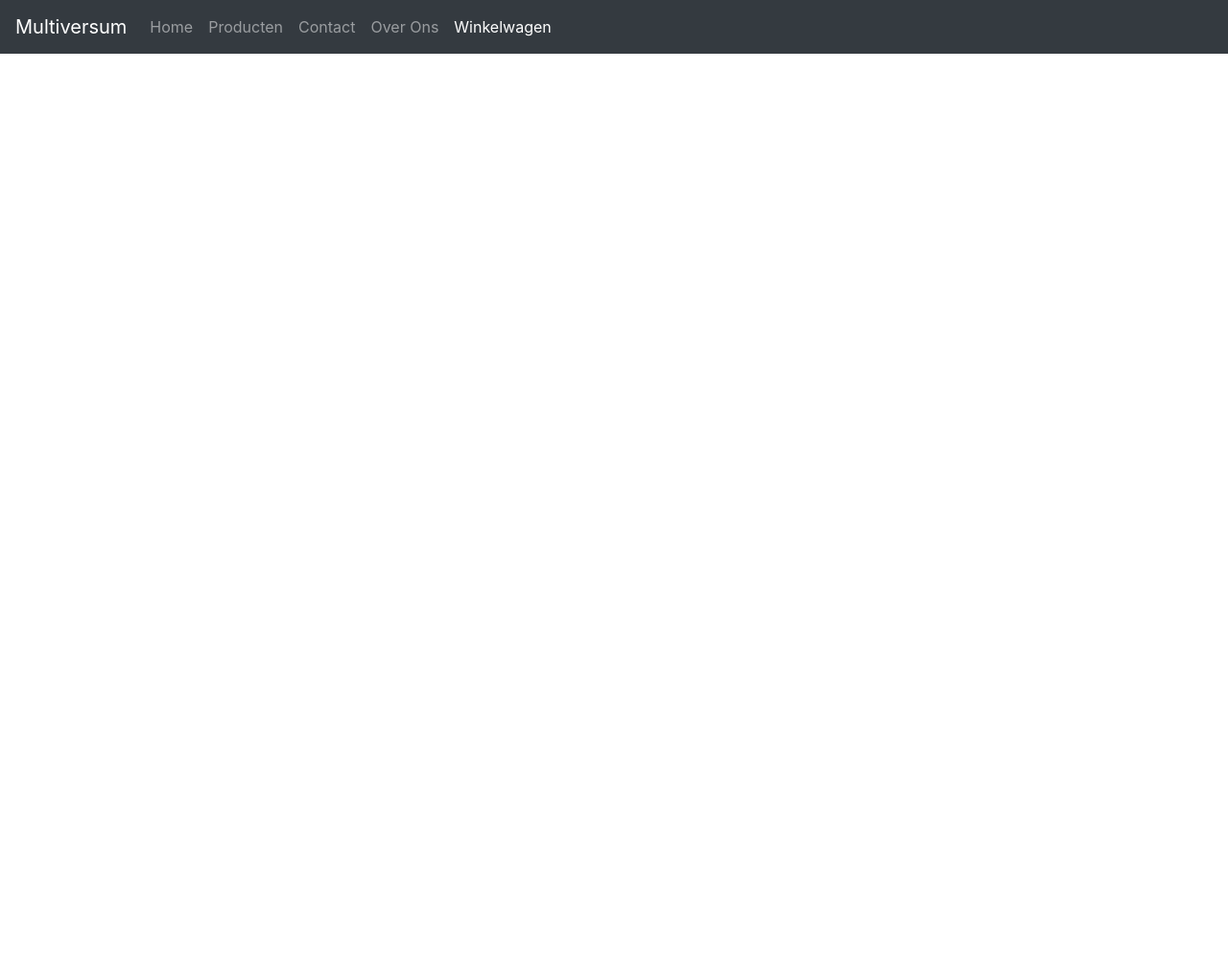
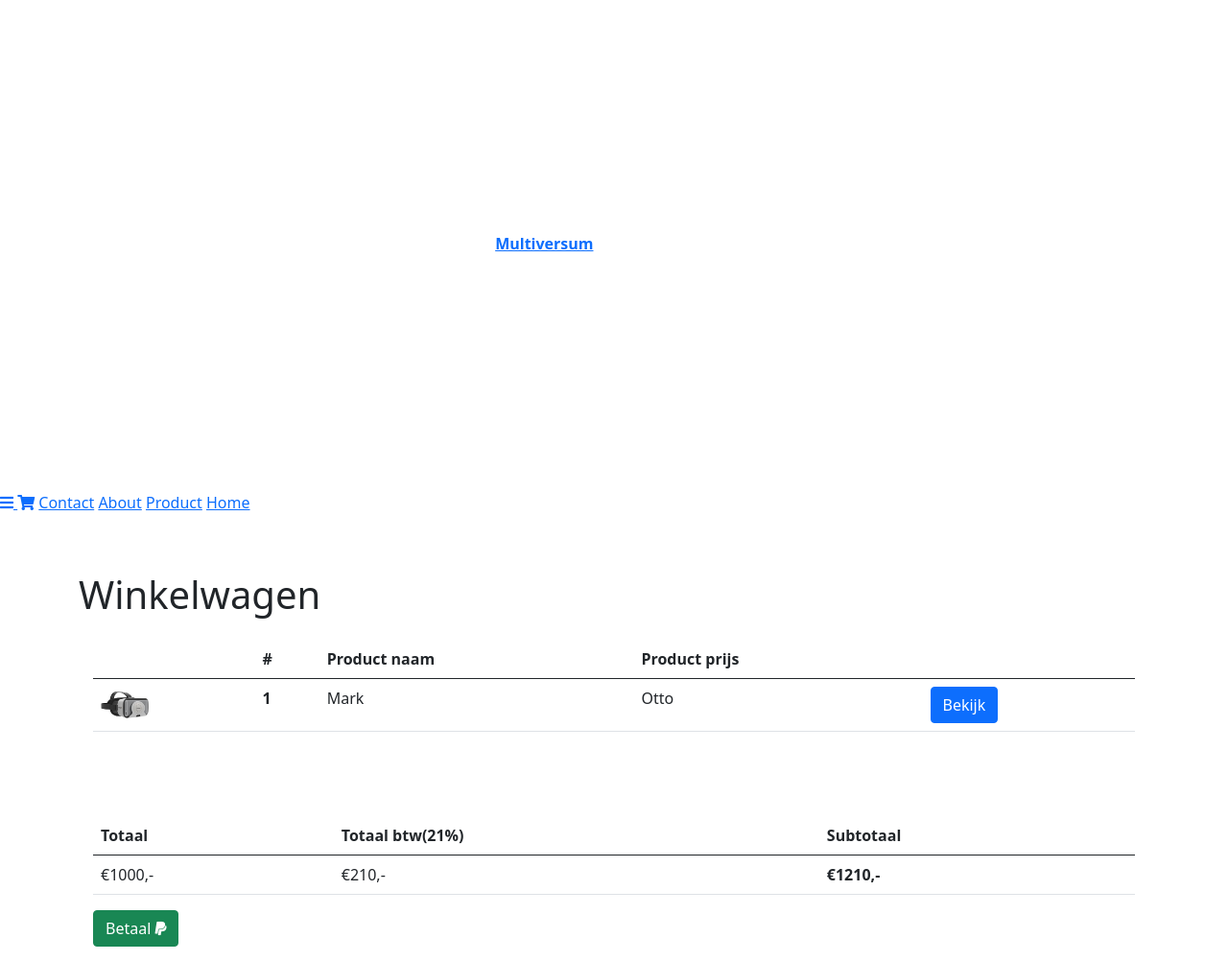
Before and after one commit to JorisFietje/Phoenix-VR, a PHP site: page /shopping.php in a window 1280 px wide. Shown: the whole page at 96% size. Before the commit the page ends 56 px from the top, so only its background shows below. Run offline with PHP 8.4, Linux system fonts and the light colour scheme; some libraries are stand-ins or nearby versions.

Commit message:
Update shopping.php

```diff
--- a/shopping.php
+++ b/shopping.php
@@ -1,45 +1,98 @@
+<?php
+$page = "shoppingCart";
+$error = 0;
+$error_message = "";
+
+$totalPrice = 1000;
+$tax = 21;
+$subtotal = 0;
+
+$cookie_name = "shoppingCart";
+$cookie_value = "1";
+
+if(isset($_COOKIE["shoppingCart"])){
+  echo "<span>";
+  echo var_dump(json_decode($_COOKIE["shoppingCart"]));
+  echo "</span>";
+}
+?>
+
 <!DOCTYPE html>
 <html>
-    <head>
-      <meta charset="UTF-8">
-        <meta name="viewport" content="width=device-width, initial-scale=1">
-        <link rel="stylesheet" type="text/css" href="css/style.css">
-        <link rel="stylesheet" href="https://use.fontawesome.com/releases/v5.0.7/css/all.css">
-        <link rel="stylesheet" href="https://cdn.jsdelivr.net/npm/bootstrap@4.6.0/dist/css/bootstrap.min.css" integrity="sha384-B0vP5xmATw1+K9KRQjQERJvTumQW0nPEzvF6L/Z6nronJ3oUOFUFpCjEUQouq2+l" crossorigin="anonymous">
-    </head>
-    <body>
-    <nav class="navbar navbar-expand-lg fixed-top navbar-dark bg-dark">
-      <a class="navbar-brand" href="index.php">Multiversum</a>
-      <button class="navbar-toggler" type="button" data-toggle="collapse" data-target="#navbarSupportedContent" aria-controls="navbarSupportedContent" aria-expanded="false" aria-label="Toggle navigation">
-        <span class="navbar-toggler-icon"></span>
-      </button>
+<head>
+  <?php include_once("incl/header.php"); ?>
+</head>
 
-  <div class="collapse navbar-collapse" id="navbarSupportedContent">
-    <ul class="navbar-nav mr-auto">
-      <li class="nav-item">
-        <a class="nav-link" href="index.php">Home</a>
-      </li>
-      <li class="nav-item">
-        <a class="nav-link" href="product.php">Producten</a>
-      </li>
-      <li class="nav-item">
-        <a class="nav-link" href="contact.php">Contact</a>
-      </li>
-      <li class="nav-item">
-        <a class="nav-link" href="about.php">Over Ons</a>
-      </li>
-      <li class="nav-item active">
-        <a class="nav-link" href="shopping.php">Winkelwagen <span class="sr-only">(current)</span></a>
-      </li>
-    </ul>
+<body>
+  <?php include_once("incl/menu.php"); ?>
+
+  <div class="container">
+    <h1>Winkelwagen</h1>
+    <?php
+
+
+    ?>
+    <div class="col-12">
+      <div class="container-cart">
+        <table class="table">
+          <thead>
+            <tr>
+              <th scope="col"></th>
+              <th scope="col">#</th>
+              <th scope="col">Product naam</th>
+              <th scope="col">Product prijs</th>
+              <th scope="col"></th>
+            </tr>
+          </thead>
+          <tbody>
+            <tr>
+              <td><img width="50" style="border-radius:5px;" src="./image/celexon.png"></td>
+              <th scope="row">1</th>
+              <td>Mark</td>
+              <td>Otto</td>
+              <td><a href="#" class="btn btn-primary">Bekijk</a></td>
+            </tr>
+
+          </tbody>
+        </table>
+        <br><br><br>
+        <?php
+        $totalTax = $totalPrice/100 * $tax;
+        $subTotal = $totalPrice+$totalTax;
+        ?>
+        <table class="table">
+          <thead>
+            <tr>
+              <th scope="col">Totaal</th>
+              <th scope="col">Totaal btw(21%)</th>
+              <th scope="col">Subtotaal</th>
+            </tr>
+          </thead>
+          <tbody>
+            <tr>
+              <td>&euro;<?php echo $totalPrice;?>,-</td>
+              <td>&euro;<?php echo $totalTax;?>,-</td>
+              <th>&euro;<?php echo $subTotal;?>,-</th>
+            </tr>
+          </tbody>
+        </table>
+        <a href="#" class="btn btn-success">Betaal <i class="fab fa-paypal"></i></a>
+
+      </div>
+    </div>
   </div>
-</nav>
 
-<footer class="bg-dark" style="marin-top: 60px;">
-<p>Gemaakt door Joris Fietjé en Thabit Oulali</p>
-        </footer>
-        <script src="https://code.jquery.com/jquery-3.5.1.slim.min.js" integrity="sha384-DfXdz2htPH0lsSSs5nCTpuj/zy4C+OGpamoFVy38MVBnE+IbbVYUew+OrCXaRkfj" crossorigin="anonymous"></script>
-<script src="https://cdn.jsdelivr.net/npm/bootstrap@4.6.0/dist/js/bootstrap.bundle.min.js" integrity="sha384-Piv4xVNRyMGpqkS2by6br4gNJ7DXjqk09RmUpJ8jgGtD7zP9yug3goQfGII0yAns" crossorigin="anonymous"></script>
+  <script>
+    function myFunction() {
+      var x = document.getElementById("myTopnav");
+      if (x.className === "topnav") {
+        x.className += " responsive";
+      } else {
+        x.className = "topnav";
+      }
+    }
+  </script>
 
 </body>
+
 </html>
```
